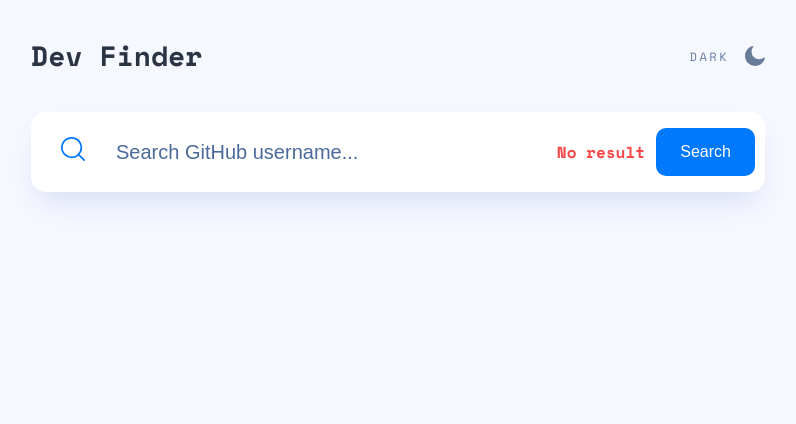
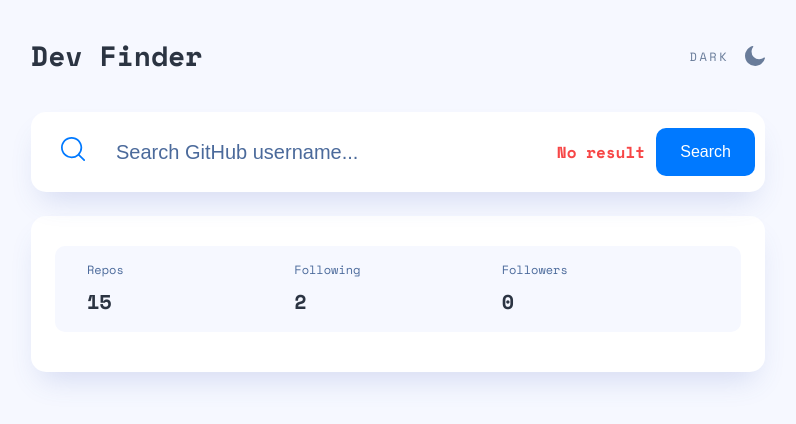
Before and after one commit to ElijahBond/dev-finder-app, a React (Create React App) app: page / in a window 1280 px wide. Shown: the top 424 px of the page, without its empty margins (242-1038 px from the left). Built offline with nearby package versions, Linux system fonts and the light colour scheme.

Commit message:
add UserCard and UserStat

```diff
--- a/src/App.tsx
+++ b/src/App.tsx
@@ -1,12 +1,17 @@
 import { Container } from "components/Container";
 import { Search } from "components/Search";
 import { TheHeader } from "components/TheHeader";
+import { UserCard } from "components/UserCard";
+import { defaultUser } from "mock";
 
 function App() {
   return (
     <Container>
       <TheHeader />
       <Search hasError onSubmit={() => {}}/>
+      <UserCard
+        {...defaultUser}
+      />
     </Container>
   );
 }
--- /dev/null
+++ b/src/components/UserCard/UserCard.module.scss
@@ -0,0 +1,58 @@
+:global {
+    body[data-theme='light'] {
+        --ucard-bg: var(--white);
+        --bio-color: var(--gray-200);
+        --ucard-shadow: var(--shadow);
+    }
+
+    body[data-theme='dark'] {
+        --ucard-bg: var(--gray-400);
+        --bio-color: var(--white);
+        --ucard-shadow: unset;
+    }
+}
+
+.userCard {
+    margin: 1.5rem 0 3rem;
+    width: 100%;
+    padding: 30px 24px 40px;
+    background-color: var(--ucard-bg);
+    box-shadow: var(--ucard-shadow);
+    border-radius: 15px;
+    // display: grid;
+    // grid-template-columns: 70px 1fr;
+    // gap: 25px 20px;
+
+    // &>*:nth-child(n + 3) {
+    //     grid-column: 1 / span 2;
+    // }
+
+    // @media (min-width: 767px) {
+    //     grid-template-columns: 120px 1fr;
+    //     padding: 40px;
+    //     gap: 30px 40px;
+    // }
+
+    // @media (min-width: 1024px) {
+    //     gap: 30px 40px;
+
+    //     &>*:nth-child(n + 2) {
+    //         grid-column: 2 / span 1;
+    //     }
+    // }
+}
+
+.avatar {
+    border-radius: 50%;
+    max-width: 100%;
+}
+
+.bio {
+    font-size: 1rem;
+    line-height: 1.5;
+    color: var(--bio-color);
+
+    &.empty {
+        opacity: 0.75;
+    }
+}
--- /dev/null
+++ b/src/components/UserCard/UserCard.tsx
@@ -0,0 +1,15 @@
+import { UserStat } from 'components/UserStat';
+import { LocalGithubUser } from 'types';
+import styles from './UserCard.module.scss';
+
+interface UserCardProps extends LocalGithubUser { }
+
+export const UserCard = (props: UserCardProps) => (
+  <div className={styles.userCard}>
+    <UserStat
+      repos={props.repos}
+      followers={props.followers}
+      following={props.following}
+      />
+  </div>
+);
--- /dev/null
+++ b/src/components/UserCard/index.ts
@@ -0,0 +1 @@
+export * from './UserCard';
--- /dev/null
+++ b/src/components/UserStat/UserStat.module.scss
@@ -0,0 +1,38 @@
+:global {
+    body[data-theme='light'] {
+        --stat-bg: var(--gray-50);
+        --stat-color: var(--gray-300);
+    }
+
+    body[data-theme='dark'] {
+        --stat-bg: var(--gray-500);
+        --stat-color: var(--white);
+    }
+}
+
+.userStat {
+    background-color: var(--stat-bg);
+    color: var(--stat-color);
+    padding: 15px 32px;
+    border-radius: 10px;
+    display: grid;
+    grid-template-columns: repeat(3, 1fr);
+}
+
+.info {
+    display: flex;
+    flex-direction: column;
+    gap: 0.5rem;
+
+    &Title {
+        color: var(--gray-200);
+        font-size: 0.75rem;
+        line-height: 1.5;
+    }
+
+    &Number {
+        font-size: 1.25rem;
+        line-height: 1.5;
+        font-weight: 700;
+    }
+}
--- /dev/null
+++ b/src/components/UserStat/UserStat.tsx
@@ -0,0 +1,25 @@
+import { LocalGithubUser } from 'types';
+import styles from './UserStat.module.scss';
+
+export interface UserStatProps extends Pick<
+  LocalGithubUser, 'repos' | 'followers' | 'following'
+  > {}
+
+export const UserStat = ({ repos, followers, following}: UserStatProps) => (
+  <div className={styles.userStat}>
+    <div className={styles.info}>
+      <div className={styles.infoTitle}>Repos</div>
+      <div className={styles.infoNumber}>{repos}</div>
+    </div>
+
+    <div className={styles.info}>
+      <div className={styles.infoTitle}>Following</div>
+      <div className={styles.infoNumber}>{following}</div>
+    </div>
+
+    <div className={styles.info}>
+      <div className={styles.infoTitle}>Followers</div>
+      <div className={styles.infoNumber}>{followers}</div>
+    </div>
+  </div>
+);
--- /dev/null
+++ b/src/components/UserStat/index.ts
@@ -0,0 +1 @@
+export * from './UserStat';
--- /dev/null
+++ b/src/mock/index.ts
@@ -0,0 +1,17 @@
+import { LocalGithubUser } from "types";
+
+export const defaultUser: LocalGithubUser = {
+    "login": "ElijahBond",
+    "id": 104516575,
+    "avatar": "https://avatars.githubusercontent.com/u/104516575?v=4",
+    "name": null,
+    "company": null,
+    "blog": "",
+    "location": null,
+    "bio": null,
+    "twitter": null,
+    "repos": 15,
+    "followers": 0,
+    "following": 2,
+    "created": "2022-04-27T15:39:55Z",
+}
--- a/src/types/user.ts
+++ b/src/types/user.ts
@@ -14,7 +14,7 @@
     created: string
 }
 
-export type GithunUser = {
+export type GithubUser = {
     login: string,
     id: number,
     avatar_url: string,
```
